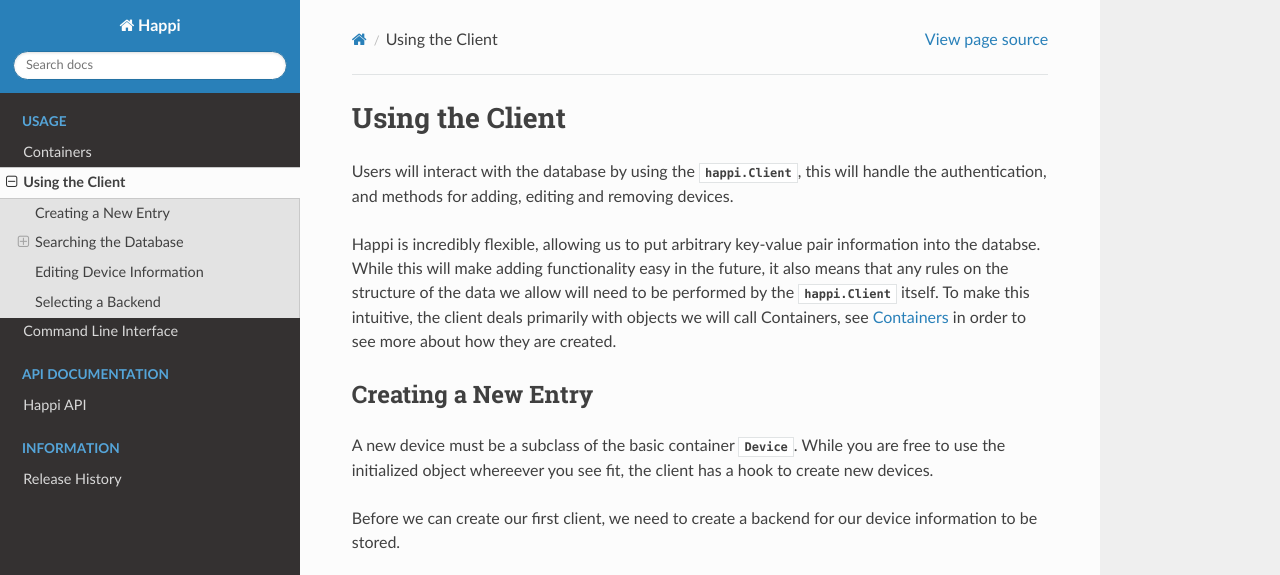
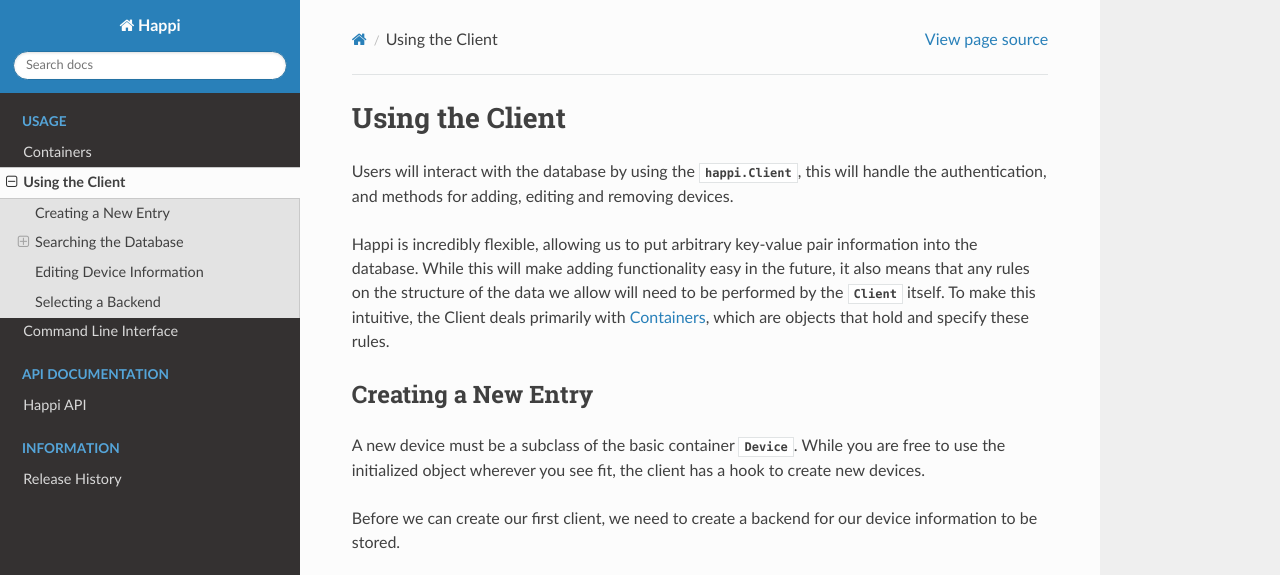
Before and after one commit to pcdshub/happi, a Sphinx documentation site: the page built from docs/source/client.rst, in a window 1280 px wide and 900 px high, cut to the strip 0-575 px from the top of the window. Built offline with Sphinx 7.4.7 and the Read the Docs theme 2.0.0, drawn with Linux system fonts in a browser that asks for light colours; some of the changed text lies outside the part shown.

Commit message:
DOC: Spellcheck and reword client.rst

```diff
--- a/docs/source/client.rst
+++ b/docs/source/client.rst
@@ -7,18 +7,18 @@
 devices.
 
 Happi is incredibly flexible, allowing us to put arbitrary key-value pair
-information into the databse. While this will make adding functionality easy in
+information into the database. While this will make adding functionality easy in
 the future, it also means that any rules on the structure of the data we allow
-will need to be performed by the :class:`.happi.Client` itself. To make this
-intuitive, the client deals primarily with objects we will call Containers, see
-:ref:`containers` in order to see more about how they are created.
+will need to be performed by the :class:`.Client` itself. To make this
+intuitive, the Client deals primarily with :ref:`containers`, which are objects
+that hold and specify these rules.
 
 .. _entry_code:
 
 Creating a New Entry
 ^^^^^^^^^^^^^^^^^^^^
 A new device must be a subclass of the basic container :class:`.Device`.
-While you are free to use the initialized object whereever you see fit, the client
+While you are free to use the initialized object wherever you see fit, the client
 has a hook to create new devices.
 
 Before we can create our first client, we need to create a backend for our device
--- a/docs/source/containers.rst
+++ b/docs/source/containers.rst
@@ -269,8 +269,7 @@
 
     **z**
 
-    Position of the device on the z-axis in the lcls coordinates.
-
+    Position of the device on the z-axis in the LCLS coordinates.
 
     **location_group**
 
@@ -292,7 +291,6 @@
     If the device should be included in the LCLS `Lightpath
     <https://github.com/pcdshub/lightpath>`_.
 
-
     **embedded_screen**
 
     Path to an embeddable PyDM control screen for this device.
```
Also changed, not shown: other parts of docs/source/client.rst (+1 -1 lines), other parts of docs/source/containers.rst (+1 -1 lines).
